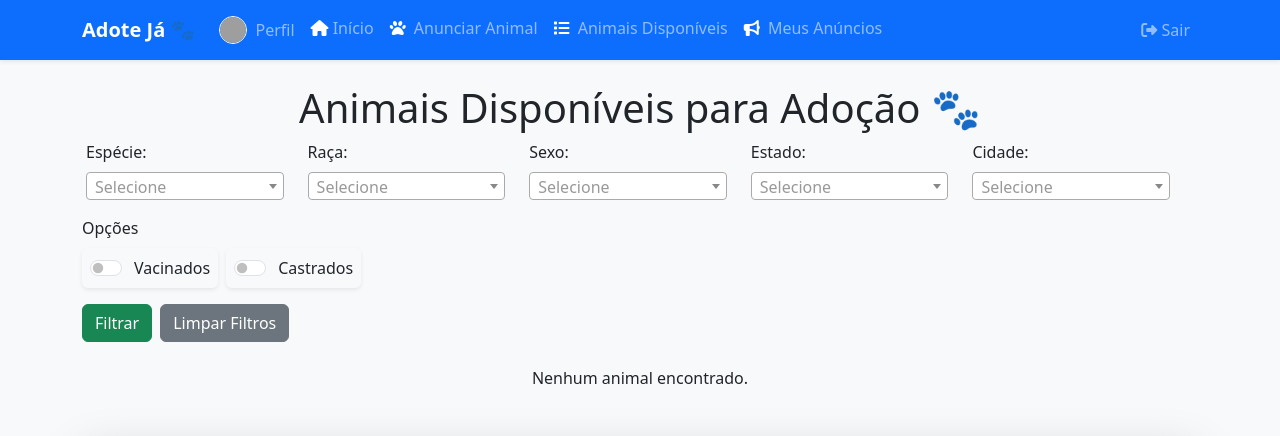
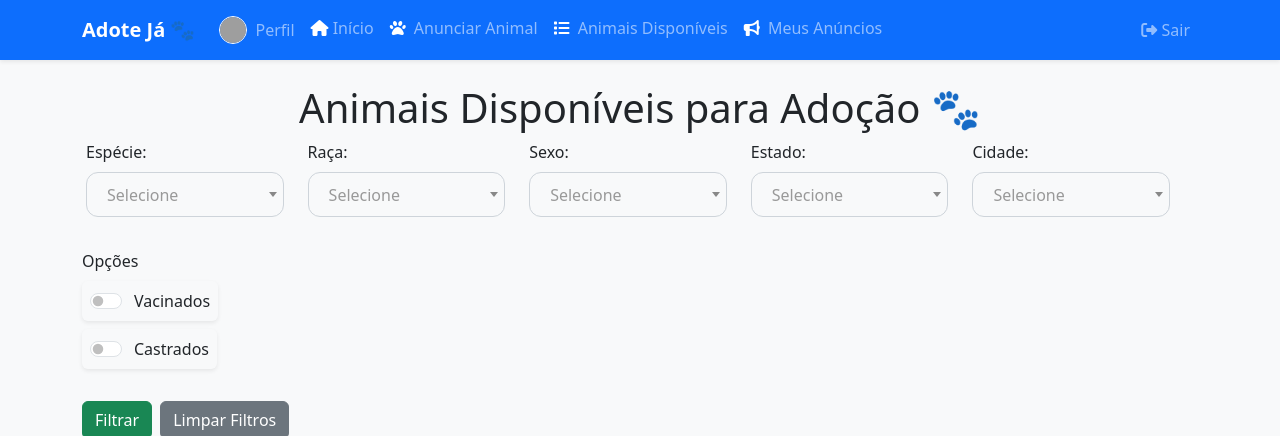
Before and after one commit to JoaoOtavioGRS/Adote-Ja, a Flask app: page /listar_animais in a window 1280 px wide. Shown: the top 436 px of the page. Run offline with Flask 3, Linux system fonts and the light colour scheme; the visitor is signed in with stand-in values (Sample User, id 1); data that the repository does not hold is empty; some libraries are stand-ins or nearby versions; grey boxes are pictures that could not be loaded.

Commit message:
Select arredondado

```diff
--- a/templates/cadastrar_editar_animal.html
+++ b/templates/cadastrar_editar_animal.html
@@ -25,7 +25,7 @@
 
         <!-- Nome -->
         <div class="col-md-6">
-            <label for="nome" class="form-label">Nome:</label>
+            <label for="nome" class="form-label">Nome (atual):</label>
             <input type="text" class="form-control" name="nome" value="{{ animal.nome if animal else '' }}" required>
         </div>
 
--- a/templates/listar_animais.html
+++ b/templates/listar_animais.html
@@ -14,34 +14,34 @@
     <form method="GET" class="row g-3 mb-4" id="formFiltros">
 
         <div class="row">
-    <div class="col">
+            <div class="col mb-3">
                 <label class="form-label">Espécie:</label>
-        <select class="form-select select2" name="especie" id="especie">
+                <select class="form-select form-select-lg select2" name="especie" id="especie">
                     <option value="">Todas</option>
                     <option value="Cachorro" {% if request.args.get('especie') == 'Cachorro' %}selected{% endif %}>Cachorro</option>
                     <option value="Gato" {% if request.args.get('especie') == 'Gato' %}selected{% endif %}>Gato</option>
                 </select>
             </div>
 
-    <div class="col">
+            <div class="col mb-3">
                 <label class="form-label">Raça:</label>
-        <select class="form-select select2" name="raca" id="raca">
+                <select class="form-select form-select-lg select2" name="raca" id="raca">
                     <option value="">Todas</option>
                 </select>
             </div>
 
-    <div class="col">
+            <div class="col mb-3">
                 <label class="form-label">Sexo:</label>
-        <select class="form-select select2" name="sexo">
+                <select class="form-select form-select-lg select2" name="sexo">
                     <option value="">Todos</option>
                     <option value="Macho" {% if request.args.get('sexo') == 'Macho' %}selected{% endif %}>Macho</option>
                     <option value="Fêmea" {% if request.args.get('sexo') == 'Fêmea' %}selected{% endif %}>Fêmea</option>
                 </select>
             </div>
 
-    <div class="col">
+            <div class="col mb-3">
                 <label class="form-label">Estado:</label>
-        <select class="form-select select2" id="estado" name="estado">
+                <select class="form-select form-select-lg select2" id="estado" name="estado">
                     <option value="">Indiferente</option>
                     {% for e in estados %}
                         <option value="{{ e.id }}" {% if request.args.get('estado') == e.id %}selected{% endif %}>{{ e.estado }}</option>
@@ -49,9 +49,9 @@
                 </select>
             </div>
 
-    <div class="col">
+            <div class="col mb-3">
                 <label class="form-label">Cidade:</label>
-        <select class="form-select select2" id="cidade" name="cidade">
+                <select class="form-select form-select-lg select2" id="cidade" name="cidade">
                     <option value="">Indiferente</option>
                 </select>
             </div>
@@ -62,10 +62,9 @@
             Obs: Apenas estados e cidades com animais cadastrados aparecem na lista.
         </small>
 
-
-<div class="col-md-3">
+        <div class="col-md-3 mb-3">
             <label class="form-label d-block">Opções</label>
-    <div class="d-flex gap-2">
+            <div class="d-flex gap-2 flex-wrap">
 
                 <!-- Caixa do Vacinado -->
                 <div class="opcao-checkbox p-2 rounded shadow-sm d-flex align-items-center justify-content-center">
@@ -87,7 +86,6 @@
 
             </div>
         </div>
-
 
         <div class="col-12 d-flex justify-content-start gap-2 mt-3">
             <button type="submit" class="btn btn-success">Filtrar</button>
@@ -204,7 +202,7 @@
         </div>
         {% endfor %}
     {% else %}
-        <p class="text-center">Nenhum animal encontrado.</p>
+        <p class="text-center">Nenhum animal encontrado, mas tenho certeza que tem algum por aí te esperando 🐾.</p>
     {% endif %}
 
     <div>
@@ -223,7 +221,6 @@
              alt="Amigo de 4 patas"
              style="height: 390 px; object-fit: cover; width: 100%; border-color: #dee2e6; opacity: 0.92;">
 
-        <!-- Texto sobreposto -->
         <div class="position-absolute top-50 start-50 translate-middle text-center px-3">
             <p class="h4 fw-bold text-white"
                style="background: rgba(0,0,0,0.35); border-radius: 8px; padding: 6px 12px;">
@@ -236,8 +233,28 @@
 {% endblock %}
 
 {% block scripts %}
+<style>
 
-<style>
+/* Estilo moderno para Select2 */
+.select2-container--default .select2-selection--single {
+    height: 45px;
+    border-radius: 12px;
+    border: 1px solid #ced4da;
+    padding: 6px 12px;
+    background-color: #f8f9fa;
+}
+.select2-container--default .select2-selection--single .select2-selection__rendered {
+    line-height: 32px;
+    color: #495057;
+    font-weight: 500;
+}
+.select2-container--default .select2-selection--single .select2-selection__arrow b {
+    margin-top: 6px;
+}
+.select2-container--default .select2-results__option--highlighted {
+    background-color: #198754;
+    color: white;
+}
 .tooltip-alert {
     position: absolute;
     background: #fff3cd;
@@ -254,38 +271,20 @@
 
 <script>
     const racas_cachorro = [
-    "SRD Porte Pequeno",
-    "SRD Porte Médio",
-    "SRD Porte Grande",
-    "Poodle",
-    "Labrador",
-    "Shih Tzu",
-    "Pinscher",
-    "Yorkshire",
-    "Pastor Alemão",
-    "Golden Retriever",
-    "Bulldog Francês",
-    "Pitbull",
-    "Beagle",
-    "Maltês",
-    "Rottweiler",
-    "Schnauzer",
-    "Boxer",
-    "Lulu da Pomerânia",
-    "Outros"
+        "SRD Porte Pequeno", "SRD Porte Médio", "SRD Porte Grande", "Poodle",
+        "Labrador Retriever", "Shih Tzu", "Pinscher", "Yorkshire Terrier",
+        "Pastor Alemão", "Golden Retriever", "Bulldog Francês", "Bulldog Inglês",
+        "Beagle", "Boxer", "Chow Chow", "Dobermann", "Spitz Alemão (Lulu da Pomerânia)",
+        "Border Collie", "Rottweiler", "Basset Hound", "Cocker Spaniel",
+        "Maltês", "Dachshund (Salsicha)", "Pug", "Outros"
     ];
+
     const racas_gato = [
-    "SRD",
-    "Persa",
-    "Siamês",
-    "Maine Coon",
-    "Angorá",
-    "Ragdoll",
-    "Sphynx",
-    "Bengal",
-    "Scottish Fold",
-    "Outros"
+        "SRD", "Persa", "Siamês", "Maine Coon", "Angorá Turco", "Ragdoll",
+        "Sphynx", "Bengal", "British Shorthair", "American Shorthair",
+        "Abissínio", "Outros"
     ];
+
 const cidadesPorEstado = {{ cidades_por_estado | tojson }};
 const filtroCidade = "{{ request.args.get('cidade','') }}";
 
@@ -326,32 +325,8 @@ const racas_gato = [
         language: { noResults: () => "Nenhum resultado encontrado" }
     });
 
-         $('#cidade').select2({
-        placeholder: "Selecione",
-        allowClear: true,
-        language: {
-            noResults: function() {
-                if (!$('#estado').val()) {
-                    return "Selecione o estado primeiro";
-                }
-                return "Nenhum resultado encontrado";
-            }
-        }
-    });
-
-    $('#raca').select2({
-        placeholder: "Selecione",
-        allowClear: true,
-        language: {
-            noResults: function() {
-                if (!$('#estado').val()) {
-                    return "Selecione a espécie primeiro";
-                }
-                return "Nenhum resultado encontrado";
-            }
-        }
-    });
-
+    $('#raca').select2({ placeholder: "Selecione", allowClear: true });
+    $('#cidade').select2({ placeholder: "Selecione", allowClear: true });
 
     $('#especie').on('change', atualizarRacas);
     $('#estado').on('change', atualizarCidades);
@@ -360,16 +335,9 @@ const racas_gato = [
     atualizarCidades();
 
     $('#btnLimparFiltros').click(function() {
-    // Limpa os Select2
         $('.select2').val(null).trigger('change');
-
-    // Reseta a raça
         $('#raca').empty().append('<option value="">Todas</option>').trigger('change');
-
-    // Desmarca os checkboxes
         $('#vacinado, #castrado').prop('checked', false);
-
-    // Opcional: enviar o formulário após limpar
         $('#formFiltros').submit();
     });
 
@@ -377,7 +345,6 @@ const racas_gato = [
     tooltipTriggerList.map(el => new bootstrap.Tooltip(el));
 });
 
-    // Mostra/esconde o botão conforme rolagem
 $(window).scroll(function() {
     if ($(this).scrollTop() > 200) {
         $('#btnTopo').fadeIn();
@@ -386,41 +353,20 @@ $(window).scroll(function() {
     }
 });
 
-// Ação do botão
 $('#btnTopo').click(function() {
     window.scrollTo({ top: 0, behavior: 'smooth' });
 });
 
 function mostrarTooltip(campo, mensagem) {
-    // Remove tooltip antiga se existir
     $('.tooltip-alert').remove();
-
-    // Pega posição do campo
-    let offset = $(campo).next('.select2').offset(); // select2 wrapper
+    let offset = $(campo).next('.select2').offset();
     let altura = $(campo).next('.select2').outerHeight();
-
-    // Cria tooltip
     let tooltip = $('<div class="tooltip-alert">'+mensagem+'</div>').appendTo('body');
-
-    // Posiciona em cima do campo
-    tooltip.css({
-        top: offset.top - tooltip.outerHeight() - 8, // 8px acima
-        left: offset.left
-    });
-
-    // Remove depois de 3 segundos
-    setTimeout(() => {
-        tooltip.fadeOut(400, () => tooltip.remove());
-    }, 3000);
+    tooltip.css({ top: offset.top - tooltip.outerHeight() - 8, left: offset.left });
+    setTimeout(() => { tooltip.fadeOut(400, () => tooltip.remove()); }, 3000);
 }
 
-// Eventos do Select2
-$('#estado').on('select2:open', function() {
-    mostrarTooltip(this, "Obs: Apenas estados com animais cadastrados aparecem na lista.");
-});
-
-$('#cidade').on('select2:open', function() {
-    mostrarTooltip(this, "Obs: Apenas cidades com animais cadastrados aparecem na lista.");
-});
+$('#estado').on('select2:open', function() { mostrarTooltip(this, "Obs: Apenas estados com animais cadastrados aparecem na lista."); });
+$('#cidade').on('select2:open', function() { mostrarTooltip(this, "Obs: Apenas cidades com animais cadastrados aparecem na lista."); });
 </script>
 {% endblock %}
```
Also changed, not shown: requirements.txt (+4 -4 lines), static/fotos_perfil/IMG_20221229_090142_729.jpg (added), static/fotos_perfil/IMG_20221230_105014903_HDR2.jpg (added), static/fotos_perfil/WIN_20250103_16_53_11_Pro.jpg (added), static/uploads/img_animais/Chow_Chow_Preto.jpg (added), static/uploads/img_animais/abissinio.jpg, static/uploads/img_animais/boxer.jpg, static/uploads/img_animais/doberman.jpg, static/uploads/img_animais/images.jfif, static/uploads/img_animais/lindo-retrato-de-gato-de-perto.jpg, 2 other files. Lines whose indentation alone changed are shown as unchanged.
